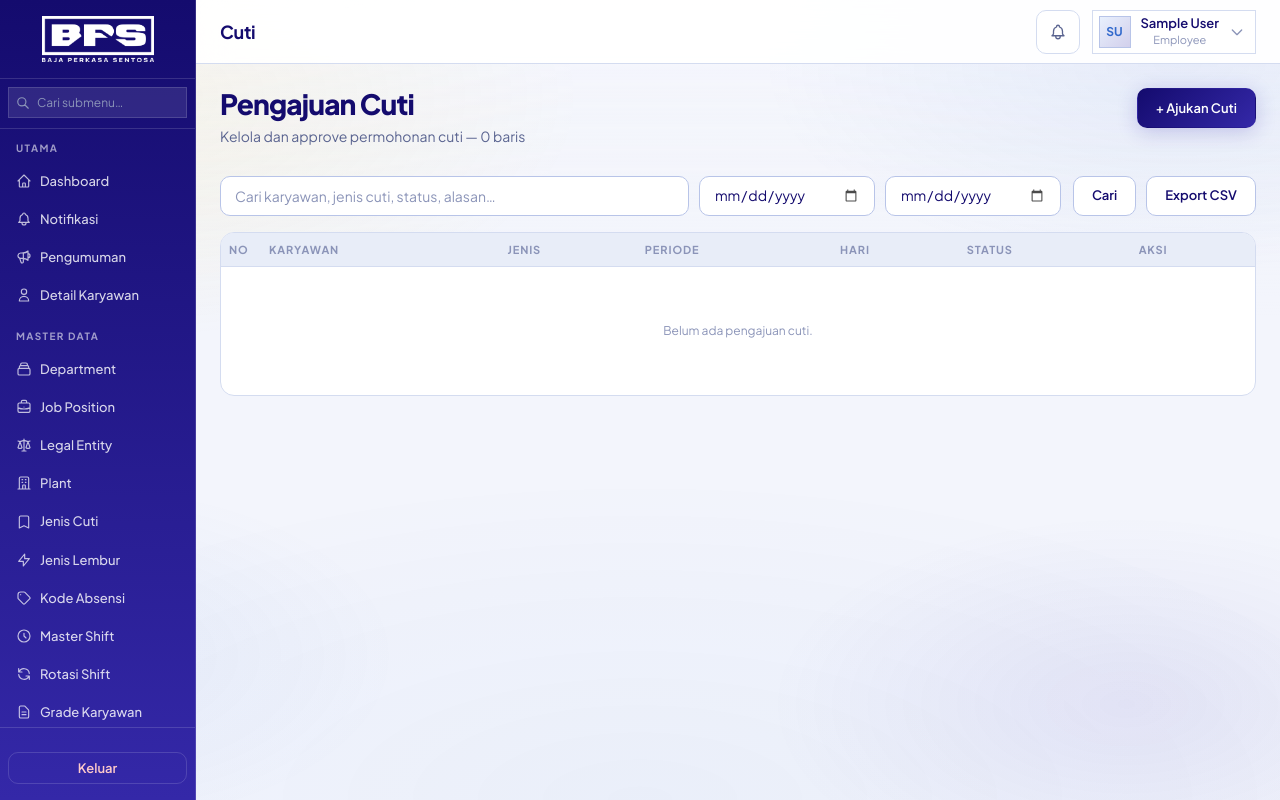
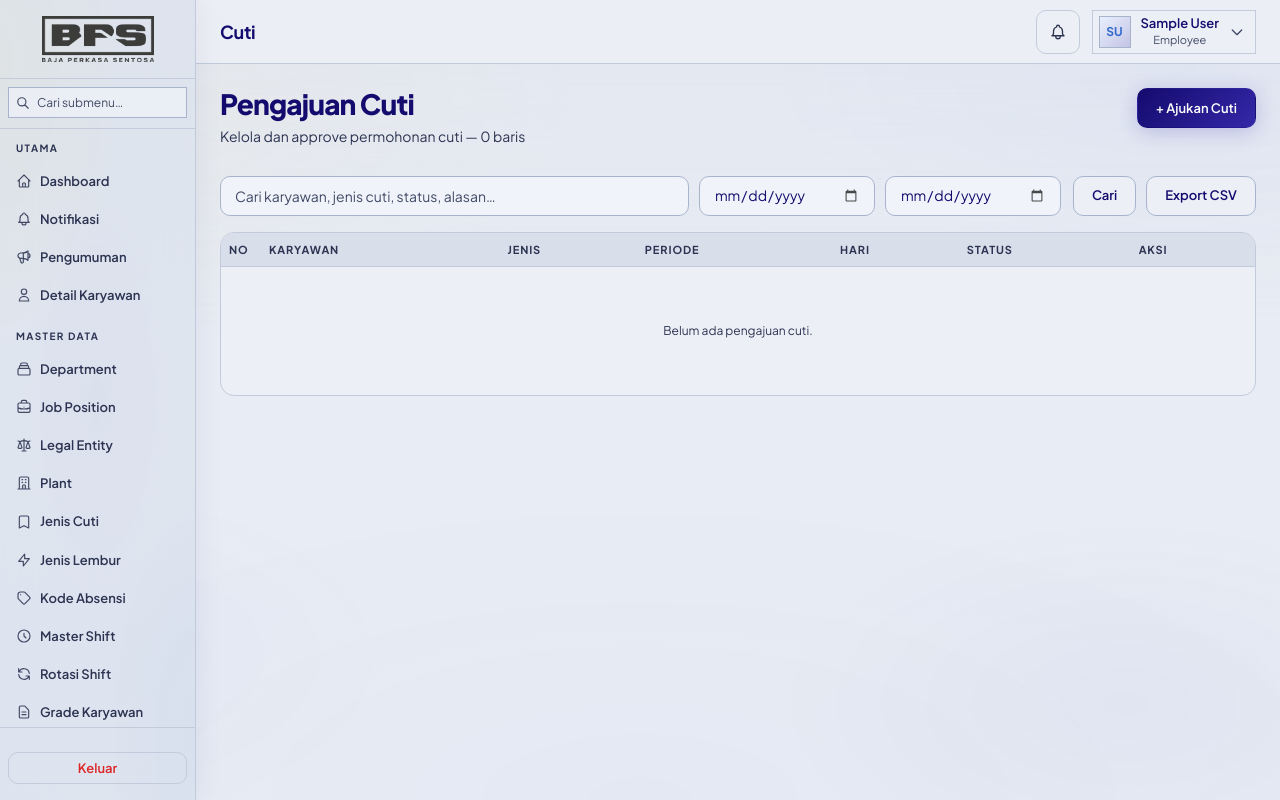
Before and after one commit to ahmad-sutiawan/hris-system, a Django app: page /leave/ in a window 1280 px wide. Run offline with Django 5.2, Linux system fonts and the light colour scheme; the visitor is signed in with stand-in values (Sample User, id 1); data that the repository does not hold is empty; parts of the project's set-up code (start-up, migrations or seed data) failed here and were passed over.

Commit message:
change theme web

```diff
--- a/static/css/hris.css
+++ b/static/css/hris.css
@@ -9,17 +9,17 @@
   --hris-brand-orange: #f67e2d;
   --hris-brand-purple-light: #ede9ff;
 
-  --hris-bg: #f3f5fc;
-  --hris-bg-elevated: #ffffff;
-  --hris-surface: #ffffff;
-  --hris-surface-hover: #f8f9fe;
-  --hris-surface-muted: #e8edf8;
-  --hris-border: #d4dcf0;
-  --hris-border-strong: #b8c4e8;
+  --hris-bg: #e8ecf4;
+  --hris-bg-elevated: #f0f3f9;
+  --hris-surface: #eceff6;
+  --hris-surface-hover: #e2e7f0;
+  --hris-surface-muted: #d8dfea;
+  --hris-border: #c2cadc;
+  --hris-border-strong: #a8b4cc;
 
   --hris-text: #140b6e;
-  --hris-text-muted: #5a6490;
-  --hris-text-dim: #8b94b8;
+  --hris-text-muted: #2c3452;
+  --hris-text-dim: #424a66;
 
   --hris-accent: #3428a8;
   --hris-accent-hover: #140b6e;
@@ -57,19 +57,19 @@
   --hris-danger-soft: rgba(220, 38, 38, 0.08);
   --hris-danger-critical: rgba(220, 38, 38, 0.1);
   --hris-overlay: rgba(20, 11, 110, 0.45);
-  --hris-overlay-light: rgba(255, 255, 255, 0.92);
-  --hris-row-hover: rgba(232, 237, 248, 0.65);
-  --hris-table-head: #e8edf8;
-
-  --hris-sidebar-bg-start: #140b6e;
-  --hris-sidebar-bg-end: #3428a8;
-  --hris-sidebar-text: #ffffff;
-  --hris-sidebar-text-muted: rgba(255, 255, 255, 0.82);
-  --hris-sidebar-text-dim: rgba(255, 255, 255, 0.58);
-  --hris-sidebar-border: rgba(255, 255, 255, 0.14);
-  --hris-sidebar-hover: rgba(255, 255, 255, 0.1);
-  --hris-sidebar-active-bg: rgba(251, 208, 47, 0.16);
-  --hris-sidebar-active-text: #fbd02f;
+  --hris-overlay-light: rgba(236, 239, 246, 0.94);
+  --hris-row-hover: rgba(210, 218, 234, 0.6);
+  --hris-table-head: #d8dfea;
+
+  --hris-sidebar-bg-start: #e8ecf4;
+  --hris-sidebar-bg-end: rgba(240, 243, 249, 0.88);
+  --hris-sidebar-text: var(--hris-text);
+  --hris-sidebar-text-muted: var(--hris-text-muted);
+  --hris-sidebar-text-dim: var(--hris-text-dim);
+  --hris-sidebar-border: var(--hris-border);
+  --hris-sidebar-hover: var(--hris-surface-hover);
+  --hris-sidebar-active-bg: var(--hris-purple-soft);
+  --hris-sidebar-active-text: var(--hris-brand-purple);
 
   --hris-on-primary: #ffffff;
   --hris-on-gold: #140b6e;
@@ -81,7 +81,7 @@
   --hris-topbar-control-h: 2.75rem;
   --hris-radius: 0.875rem;
   --hris-radius-sm: 0.625rem;
-  --hris-shadow: 0 24px 48px rgba(20, 11, 110, 0.08);
+  --hris-shadow: 0 12px 32px rgba(20, 11, 110, 0.07);
   --hris-font: "Plus Jakarta Sans", system-ui, sans-serif;
   --hris-mono: "IBM Plex Mono", ui-monospace, monospace;
 }
@@ -105,6 +105,7 @@ body.hris-body {
   color: var(--hris-text);
   background: var(--hris-bg);
   -webkit-font-smoothing: antialiased;
+  text-rendering: optimizeLegibility;
 }
 
 body.hris-body::before {
@@ -114,10 +115,10 @@ body.hris-body::before {
   pointer-events: none;
   z-index: 0;
   background:
-    radial-gradient(ellipse 55% 45% at 8% 12%, rgba(251, 208, 47, 0.12), transparent 68%),
-    radial-gradient(ellipse 50% 40% at 92% 8%, rgba(50, 105, 204, 0.1), transparent 65%),
-    radial-gradient(ellipse 45% 38% at 88% 88%, rgba(52, 40, 168, 0.08), transparent 62%),
-    radial-gradient(ellipse 42% 36% at 6% 82%, rgba(50, 105, 204, 0.06), transparent 60%);
+    radial-gradient(ellipse 55% 45% at 8% 12%, rgba(251, 208, 47, 0.05), transparent 68%),
+    radial-gradient(ellipse 50% 40% at 92% 8%, rgba(50, 105, 204, 0.04), transparent 65%),
+    radial-gradient(ellipse 45% 38% at 88% 88%, rgba(52, 40, 168, 0.03), transparent 62%),
+    radial-gradient(ellipse 42% 36% at 6% 82%, rgba(50, 105, 204, 0.025), transparent 60%);
 }
 
 body.hris-body::after {
@@ -127,15 +128,49 @@ body.hris-body::after {
   pointer-events: none;
   z-index: 0;
   background:
-    linear-gradient(180deg, rgba(248, 249, 254, 0.4) 0%, transparent 40%),
-    radial-gradient(ellipse 120% 80% at 50% 100%, rgba(50, 105, 204, 0.05), transparent 55%);
-  opacity: 0.85;
+    linear-gradient(180deg, rgba(216, 222, 236, 0.45) 0%, transparent 42%),
+    radial-gradient(ellipse 120% 80% at 50% 100%, rgba(50, 105, 204, 0.03), transparent 55%);
+  opacity: 0.65;
 }
 
 /* theme: purple-blue-gold */
 
+/* Sidebar — glass + mesh, selaras area konten */
+
 .hris-sidebar {
+  position: fixed;
+  top: 0;
+  left: 0;
+  z-index: 40;
+  display: flex;
+  width: var(--hris-sidebar-w);
+  height: 100vh;
+  flex-direction: column;
+  overflow: hidden;
   color: var(--hris-sidebar-text-muted);
+  border-right: 1px solid var(--hris-border);
+  background: rgba(220, 226, 238, 0.72);
+  backdrop-filter: blur(20px) saturate(1.02);
+  -webkit-backdrop-filter: blur(20px) saturate(1.02);
+  box-shadow: 4px 0 24px rgba(20, 11, 110, 0.05);
+  transition: transform 0.28s cubic-bezier(0.4, 0, 0.2, 1);
+}
+
+.hris-sidebar::before {
+  content: "";
+  position: absolute;
+  inset: 0;
+  pointer-events: none;
+  z-index: 0;
+  background:
+    radial-gradient(ellipse 90% 55% at 0% 8%, rgba(251, 208, 47, 0.04), transparent 72%),
+    radial-gradient(ellipse 75% 50% at 100% 92%, rgba(50, 105, 204, 0.035), transparent 68%),
+    radial-gradient(ellipse 60% 40% at 50% 50%, rgba(52, 40, 168, 0.025), transparent 70%);
+}
+
+.hris-sidebar > * {
+  position: relative;
+  z-index: 1;
 }
 
 .hris-sidebar .hris-brand-text strong {
@@ -145,7 +180,7 @@ body.hris-body::after {
 .hris-sidebar .hris-brand-text span,
 .hris-sidebar .hris-nav-label,
 .hris-sidebar .hris-sidebar-search-empty {
-  color: var(--hris-sidebar-text-dim);
+  color: var(--hris-sidebar-text-muted);
 }
 
 .hris-sidebar .hris-nav-link {
@@ -158,18 +193,18 @@ body.hris-body::after {
 }
 
 .hris-sidebar .hris-sidebar-search-input {
-  background: rgba(255, 255, 255, 0.1);
-  border-color: var(--hris-sidebar-border);
+  background: rgba(236, 239, 246, 0.88);
+  border-color: var(--hris-border-strong);
   color: var(--hris-sidebar-text);
 }
 
 .hris-sidebar .hris-sidebar-search-input:focus {
-  border-color: var(--hris-brand-gold);
-  box-shadow: 0 0 0 2px var(--hris-gold-glow);
+  border-color: var(--hris-brand-purple);
+  box-shadow: 0 0 0 2px var(--hris-accent-glow);
 }
 
 .hris-sidebar .hris-plant-badge {
-  background: rgba(255, 255, 255, 0.08);
+  background: rgba(236, 239, 246, 0.82);
   border-color: var(--hris-sidebar-border);
   color: var(--hris-sidebar-text-muted);
 }
@@ -187,8 +222,8 @@ body.hris-body::after {
 }
 
 .hris-sidebar .hris-sidebar-logout-btn {
-  border-color: var(--hris-sidebar-border);
-  color: #fecaca;
+  border-color: var(--hris-border);
+  color: var(--hris-danger);
 }
 
 .hris-notif-item.is-unread strong {
@@ -284,20 +315,6 @@ body.hris-body::after {
   z-index: 1;
   display: flex;
   min-height: 100vh;
-}
-
-.hris-sidebar {
-  position: fixed;
-  top: 0;
-  left: 0;
-  z-index: 40;
-  display: flex;
-  width: var(--hris-sidebar-w);
-  height: 100vh;
-  flex-direction: column;
-  border-right: 1px solid var(--hris-sidebar-border);
-  background: linear-gradient(180deg, var(--hris-sidebar-bg-start) 0%, var(--hris-sidebar-bg-end) 100%);
-  transition: transform 0.28s cubic-bezier(0.4, 0, 0.2, 1);
 }
 
 .hris-sidebar-backdrop {
@@ -496,7 +513,7 @@ body.hris-body::after {
   font-weight: 700;
   letter-spacing: 0.14em;
   text-transform: uppercase;
-  color: var(--hris-text-dim);
+  color: var(--hris-text-muted);
 }
 
 .hris-nav-link {
@@ -509,7 +526,7 @@ body.hris-body::after {
   color: var(--hris-text-muted);
   text-decoration: none;
   font-size: 0.8125rem;
-  font-weight: 500;
+  font-weight: 600;
   transition: all 0.18s ease;
 }
 
@@ -1056,7 +1077,7 @@ body.hris-body::after {
   font-weight: 700;
   letter-spacing: 0.08em;
   text-transform: uppercase;
-  color: var(--hris-text-dim);
+  color: var(--hris-text-muted);
   border-bottom: 1px solid var(--hris-border);
   white-space: nowrap;
 }
@@ -1064,7 +1085,7 @@ body.hris-body::after {
 .hris-table td {
   padding: 0.5rem 0.5rem;
   border-bottom: 1px solid var(--hris-border);
-  color: var(--hris-text-muted);
+  color: var(--hris-text);
   font-size: 0.75rem;
   line-height: 1.35;
 }
@@ -1129,7 +1150,7 @@ body.hris-body::after {
 .hris-empty {
   padding: 3rem 1.5rem;
   text-align: center;
-  color: var(--hris-text-dim);
+  color: var(--hris-text-muted);
 }
 
 .hris-empty-icon {
```
Also changed, not shown: other parts of static/css/hris.css (+14 -13 lines), static/img/logo.png.
